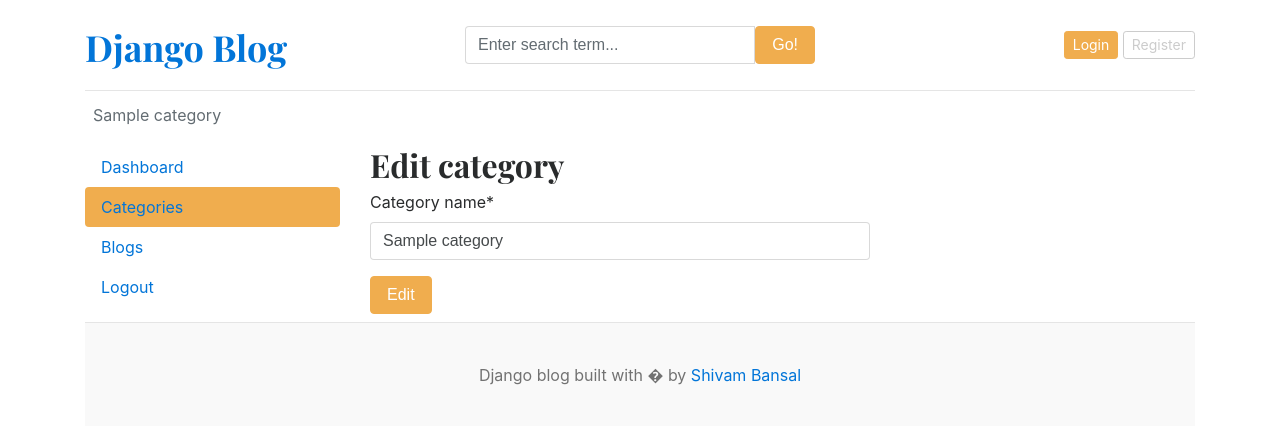
After one commit to shivam-bansal1/blog-application, a Django app: page /dashboard/categories/edit/1 in a window 1280 px wide. The commit adds this page. Shown: the top 426 px of the page. Run offline with Django 4.2, Linux system fonts and the light colour scheme; tables that the repository leaves empty hold one stand-in row (values such as "Sample post"); parts of the project's set-up code (start-up, migrations or seed data) failed here and were passed over; some libraries are stand-ins or nearby versions.

Commit message:
Dashboard category functionality final

```diff
--- a/dashboards/urls.py
+++ b/dashboards/urls.py
@@ -5,4 +5,6 @@
     path('', views.dashboard, name="dashboard"),
     path('categories/', views.categories, name='categories'),
     path('categories/add', views.add_category, name='add_category'),
+    path('categories/edit/<int:pk>', views.edit_category, name='edit_category'),
+    path('categories/delete/<int:pk>', views.delete_category, name='delete_category'),
 ]
--- a/dashboards/views.py
+++ b/dashboards/views.py
@@ -1,4 +1,4 @@
-from django.shortcuts import render, redirect
+from django.shortcuts import get_object_or_404, render, redirect
 from blogs.models import Category, Blog
 from django.contrib.auth.decorators import login_required
 from .forms import CategoryForm
@@ -33,3 +33,23 @@
     }
 
     return render(request, 'dashboard/add_category.html', context)
+
+def edit_category(request, pk):
+    category = get_object_or_404(Category, pk=pk)
+    if request.method == "POST":
+        form = CategoryForm(request.POST,instance=category)
+        if form.is_valid():
+            form.save()
+            return redirect('categories')
+
+    form = CategoryForm(instance=category)
+    context = {
+        'form': form,
+        'category':category,
+    }
+    return render(request, "dashboard/edit_category.html", context)
+
+def delete_category(request, pk):
+    category = get_object_or_404(Category, pk=pk)
+    category.delete()
+    return redirect('categories')
--- a/templates/dashboard/categories.html
+++ b/templates/dashboard/categories.html
@@ -9,7 +9,7 @@
         <!-- Right Sidebar-->
         <div class="col-md-9">
             <h2 class='text-center pb-2'>All Categories</h2>
-            <div class="btn btn-dark text-light float-right mb-1">+ Add</div>
+            <a href="{% url 'add_category' %}"><div class="btn btn-dark text-light float-right mb-1">+ Add</div></a>
             <table class="table table-hover">
                 <thead>
                     <tr>
@@ -28,10 +28,10 @@
                             <td>{{ cat.created_at }}</td>
                             <td>{{ cat.updated_at }}</td>
                             <td>
-                                <a href=""><i class="fa fa-edit text-success"></i></a>
+                                <a href="{% url 'edit_category' cat.id %}"><i class="fa fa-edit text-success"></i></a>
                                 &nbsp;
                                 &nbsp;
-                                <a href=""><i class="fa fa-trash text-danger"></i></a>
+                                <a href="{% url 'delete_category' cat.id %}"><i class="fa fa-trash text-danger"></i></a>
                             </td>
                         </tr>
                     {% endfor %}
--- /dev/null
+++ b/templates/dashboard/edit_category.html
@@ -0,0 +1,24 @@
+{% extends "base.html" %}
+
+{% block content %}
+{% load crispy_forms_tags %}
+    <div class="row">
+        <!-- Load Left Sidebar-->
+        {% include "dashboard/sidebar.html" %}
+
+        <!-- Right Sidebar-->
+        <div class="col-md-9">
+            <h2>Edit category</h2>
+
+            <form action="{% url 'edit_category' category.id %}" method="POST" style='width:500px;'>
+                {% csrf_token %}
+                {{ form | crispy }}
+
+                <button type='submit' class='btn btn-warning mb-2'>Edit</button>
+            </form>
+        </div>
+
+
+    </div>
+
+{% endblock content %}
```
